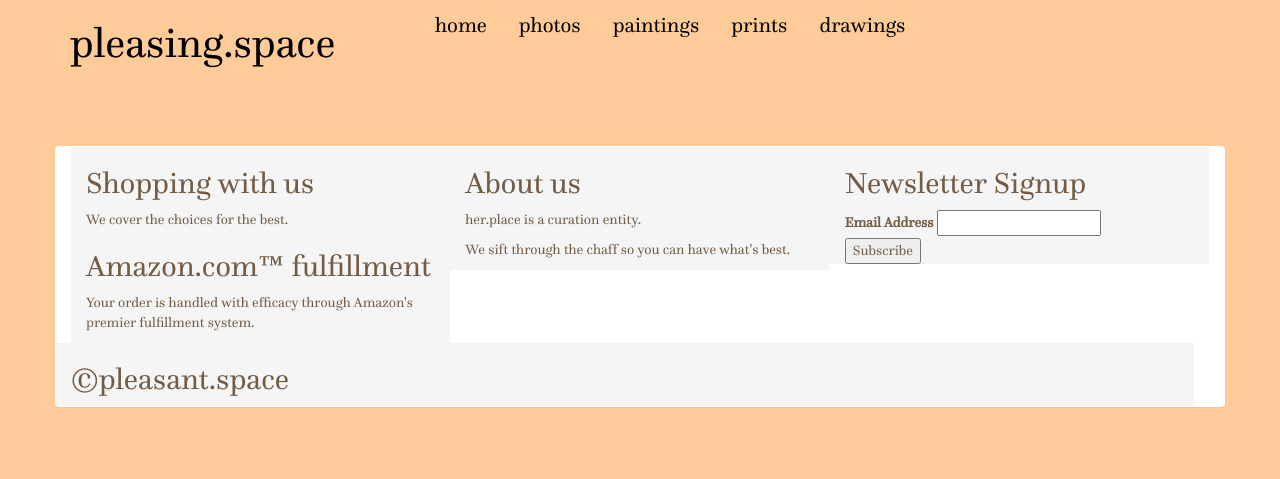
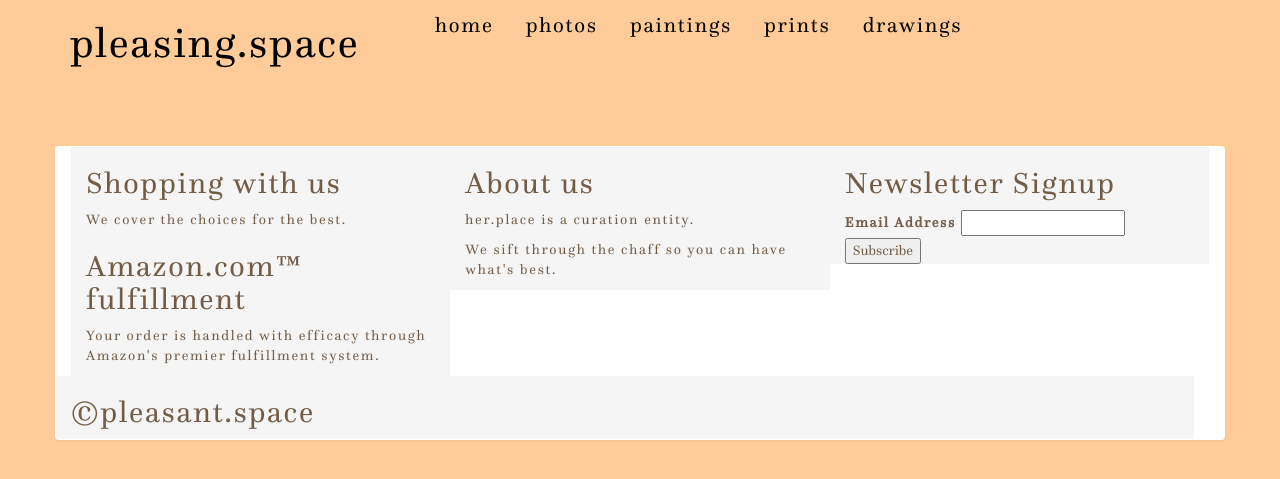
Before and after one commit to nickolasnikolic/pleasant, a PHP site: page /app/index.html in a window 1280 px wide. Shown: the top 479 px of the page. Run offline with PHP 8.4, Linux system fonts and the light colour scheme.

Commit message:
letterspacing

```diff
--- a/app/css/main.css
+++ b/app/css/main.css
@@ -1,5 +1,6 @@
 html, body{
     font-family: 'questaregular';
+    letter-spacing: 0.12345em;
 }
 
 header .logo{
```
